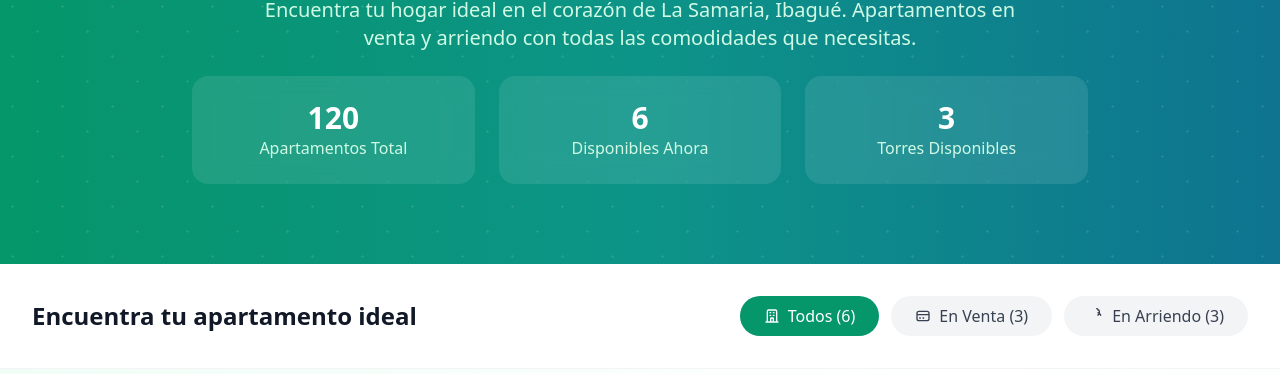
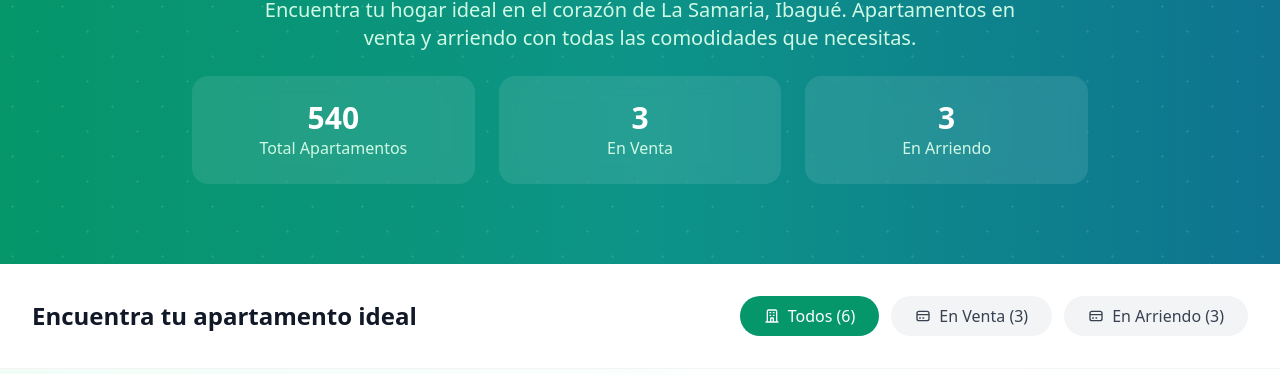
Before and after one commit to jmaldo1705/ConjuntosFront, an Angular app: page /apartamentos in a window 1280 px wide. Shown: the part 221-595 px from the top of the page. Built offline with nearby package versions, Linux system fonts and the light colour scheme.

Commit message:
se sube nueva version

```diff
--- a/src/app/components/apartamentos/apartamentos.component.html
+++ b/src/app/components/apartamentos/apartamentos.component.html
@@ -1,3 +1,4 @@
+
 <div class="min-h-screen bg-gradient-to-br from-emerald-50 via-white to-teal-50">
   <!-- Hero Section -->
   <section class="relative overflow-hidden py-20 bg-gradient-to-r from-emerald-600 via-teal-600 to-cyan-700">
@@ -18,16 +19,16 @@
 
         <div class="grid md:grid-cols-3 gap-6 max-w-4xl mx-auto mt-12">
           <div class="bg-white/10 backdrop-blur-md rounded-2xl p-6 text-center">
-            <div class="text-3xl font-bold text-white">120</div>
-            <div class="text-emerald-100">Apartamentos Total</div>
-          </div>
-          <div class="bg-white/10 backdrop-blur-md rounded-2xl p-6 text-center">
-            <div class="text-3xl font-bold text-white">6</div>
-            <div class="text-emerald-100">Disponibles Ahora</div>
+            <div class="text-3xl font-bold text-white">540</div>
+            <div class="text-emerald-100">Total Apartamentos</div>
           </div>
           <div class="bg-white/10 backdrop-blur-md rounded-2xl p-6 text-center">
             <div class="text-3xl font-bold text-white">3</div>
-            <div class="text-emerald-100">Torres Disponibles</div>
+            <div class="text-emerald-100">En Venta</div>
+          </div>
+          <div class="bg-white/10 backdrop-blur-md rounded-2xl p-6 text-center">
+            <div class="text-3xl font-bold text-white">3</div>
+            <div class="text-emerald-100">En Arriendo</div>
           </div>
         </div>
       </div>
@@ -73,7 +74,7 @@
             class="px-6 py-2 rounded-full font-medium transition-all duration-200">
             <span class="flex items-center">
               <svg class="w-4 h-4 mr-2" fill="none" stroke="currentColor" viewBox="0 0 24 24">
-                <path stroke-linecap="round" stroke-linejoin="round" stroke-width="2" d="M15 7a2 2 0 012 2m0 0a2 2 0 012 2m-2-2a2 2 0 00-2 2m2-2V5a2 2 0 00-2-2m0 0V3a2 2 0 00-2-2m2 2a2 2 0 012 2v2"></path>
+                <path stroke-linecap="round" stroke-linejoin="round" stroke-width="2" d="M3 10h18M7 15h1m4 0h1m-7 4h12a3 3 0 003-3V8a3 3 0 00-3-3H6a3 3 0 00-3 3v8a3 3 0 003 3z"></path>
               </svg>
               En Arriendo ({{ apartamentosArriendo }})
             </span>
@@ -87,8 +88,8 @@
   <section class="py-12">
     <div class="max-w-7xl mx-auto px-4 sm:px-6 lg:px-8">
       <div class="grid md:grid-cols-2 lg:grid-cols-3 gap-8">
-        <div *ngFor="let apartamento of apartamentosFiltrados; trackBy: trackByApartamento"
-             class="group bg-white rounded-2xl shadow-lg hover:shadow-2xl transition-all duration-300 transform hover:-translate-y-2 overflow-hidden">
+        @for (apartamento of apartamentosFiltrados; track apartamento.id) {
+          <div class="group bg-white rounded-2xl shadow-lg hover:shadow-2xl transition-all duration-300 transform hover:-translate-y-2 overflow-hidden">
             <!-- Image Section -->
             <div class="relative h-64 overflow-hidden">
               <img
@@ -98,18 +99,21 @@
 
               <!-- Status Badge -->
               <div class="absolute top-4 left-4">
-              <span *ngIf="apartamento.tipo === 'venta'"
-                    class="bg-emerald-600 text-white px-3 py-1 rounded-full text-sm font-semibold">
+                @if (apartamento.tipo === 'venta') {
+                  <span class="bg-emerald-600 text-white px-3 py-1 rounded-full text-sm font-semibold">
                     En Venta
                   </span>
-              <span *ngIf="apartamento.tipo === 'arriendo'"
-                    class="bg-blue-600 text-white px-3 py-1 rounded-full text-sm font-semibold">
+                }
+                @if (apartamento.tipo === 'arriendo') {
+                  <span class="bg-blue-600 text-white px-3 py-1 rounded-full text-sm font-semibold">
                     En Arriendo
                   </span>
+                }
               </div>
 
               <!-- Featured Badge -->
-            <div *ngIf="apartamento.destacado" class="absolute top-4 right-4">
+              @if (apartamento.destacado) {
+                <div class="absolute top-4 right-4">
                   <span class="bg-yellow-500 text-white px-3 py-1 rounded-full text-sm font-semibold flex items-center">
                     <svg class="w-4 h-4 mr-1" fill="currentColor" viewBox="0 0 24 24">
                       <path d="M12 2l3.09 6.26L22 9.27l-5 4.87 1.18 6.88L12 17.77l-6.18 3.25L7 14.14 2 9.27l6.91-1.01L12 2z"/>
@@ -117,13 +121,16 @@
                     Destacado
                   </span>
                 </div>
+              }
 
               <!-- Availability Status -->
-            <div *ngIf="!apartamento.disponible" class="absolute inset-0 bg-gray-900/70 flex items-center justify-center">
+              @if (!apartamento.disponible) {
+                <div class="absolute inset-0 bg-gray-900/70 flex items-center justify-center">
                   <span class="bg-red-600 text-white px-4 py-2 rounded-lg font-semibold">
                     No Disponible
                   </span>
                 </div>
+              }
             </div>
 
             <!-- Content Section -->
@@ -181,7 +188,8 @@
                   Ver Detalles
                 </button>
 
-              <div *ngIf="apartamento.disponible" class="grid grid-cols-2 gap-2">
+                @if (apartamento.disponible) {
+                  <div class="grid grid-cols-2 gap-2">
                     <button
                       (click)="contactarInfo(apartamento)"
                       class="flex items-center justify-center bg-gray-100 text-gray-700 py-2 px-3 rounded-lg text-sm font-medium hover:bg-gray-200 transition-colors duration-200">
@@ -199,18 +207,20 @@
                       Visitar
                     </button>
                   </div>
+                }
               </div>
             </div>
           </div>
-      </div>
-
+        } @empty {
           <!-- Empty State -->
-      <div *ngIf="apartamentosFiltrados.length === 0" class="text-center py-12">
+          <div class="col-span-full text-center py-12">
             <svg class="w-24 h-24 text-gray-300 mx-auto mb-4" fill="none" stroke="currentColor" viewBox="0 0 24 24">
               <path stroke-linecap="round" stroke-linejoin="round" stroke-width="2" d="M19 21V5a2 2 0 00-2-2H7a2 2 0 00-2 2v16m14 0h2m-2 0h-5m-9 0H3m2 0h5M9 7h1m-1 4h1m4-4h1m-1 4h1m-5 10v-5a1 1 0 011-1h2a1 1 0 011 1v5m-4 0h4"></path>
             </svg>
             <h3 class="text-xl font-semibold text-gray-900 mb-2">No se encontraron apartamentos</h3>
             <p class="text-gray-600">No hay apartamentos disponibles con los filtros seleccionados.</p>
+          </div>
+        }
       </div>
     </div>
   </section>
@@ -245,7 +255,8 @@
 </div>
 
 <!-- Apartment Details Modal -->
-<div *ngIf="apartamentoSeleccionado" class="fixed inset-0 z-50 overflow-y-auto bg-black/50 backdrop-blur-sm flex items-center justify-center p-4">
+@if (apartamentoSeleccionado) {
+  <div class="fixed inset-0 z-50 overflow-y-auto bg-black/50 backdrop-blur-sm flex items-center justify-center p-4">
     <div class="bg-white rounded-2xl shadow-2xl max-w-4xl w-full max-h-[90vh] overflow-y-auto">
       <!-- Modal Header -->
       <div class="sticky top-0 bg-white border-b border-gray-100 px-6 py-4 rounded-t-2xl">
@@ -275,7 +286,8 @@
           </div>
 
           <!-- Image Navigation -->
-        <div *ngIf="apartamentoSeleccionado.imagenes.length > 1">
+          @if (apartamentoSeleccionado.imagenes.length > 1) {
+            <div>
               <button (click)="imagenAnterior()"
                       class="absolute left-4 top-1/2 transform -translate-y-1/2 bg-white/80 hover:bg-white p-2 rounded-full shadow-lg transition-all duration-200">
                 <svg class="w-6 h-6 text-gray-700" fill="none" stroke="currentColor" viewBox="0 0 24 24">
@@ -289,14 +301,18 @@
                 </svg>
               </button>
             </div>
+          }
 
           <!-- Image Indicators -->
-        <div *ngIf="apartamentoSeleccionado.imagenes.length > 1" class="absolute bottom-4 left-1/2 transform -translate-x-1/2 flex space-x-2">
-          <button *ngFor="let imagen of apartamentoSeleccionado.imagenes; let i = index"
-                  (click)="imagenActual = i"
+          @if (apartamentoSeleccionado.imagenes.length > 1) {
+            <div class="absolute bottom-4 left-1/2 transform -translate-x-1/2 flex space-x-2">
+              @for (imagen of apartamentoSeleccionado.imagenes; track $index; let i = $index) {
+                <button (click)="imagenActual = i"
                         [class]="imagenActual === i ? 'bg-white' : 'bg-white/50'"
                         class="w-3 h-3 rounded-full transition-all duration-200"></button>
+              }
             </div>
+          }
         </div>
 
         <div class="grid lg:grid-cols-2 gap-8">
@@ -304,18 +320,21 @@
           <div>
             <div class="mb-6">
               <div class="flex items-center space-x-2 mb-2">
-              <span *ngIf="apartamentoSeleccionado.tipo === 'venta'"
-                    class="bg-emerald-100 text-emerald-800 px-3 py-1 rounded-full text-sm font-semibold">
+                @if (apartamentoSeleccionado.tipo === 'venta') {
+                  <span class="bg-emerald-100 text-emerald-800 px-3 py-1 rounded-full text-sm font-semibold">
                     En Venta
                   </span>
-              <span *ngIf="apartamentoSeleccionado.tipo === 'arriendo'"
-                    class="bg-blue-100 text-blue-800 px-3 py-1 rounded-full text-sm font-semibold">
+                }
+                @if (apartamentoSeleccionado.tipo === 'arriendo') {
+                  <span class="bg-blue-100 text-blue-800 px-3 py-1 rounded-full text-sm font-semibold">
                     En Arriendo
                   </span>
-              <span *ngIf="apartamentoSeleccionado.destacado"
-                    class="bg-yellow-100 text-yellow-800 px-3 py-1 rounded-full text-sm font-semibold">
+                }
+                @if (apartamentoSeleccionado.destacado) {
+                  <span class="bg-yellow-100 text-yellow-800 px-3 py-1 rounded-full text-sm font-semibold">
                     Destacado
                   </span>
+                }
               </div>
               <p class="text-3xl font-bold text-emerald-600 mb-2">
                 {{ formatearPrecio(apartamentoSeleccionado.precio, apartamentoSeleccionado.tipo) }}
@@ -376,18 +395,21 @@
           <div>
             <h4 class="text-xl font-bold text-gray-900 mb-4">Características</h4>
             <ul class="space-y-3">
-            <li *ngFor="let caracteristica of apartamentoSeleccionado.caracteristicas" class="flex items-center space-x-3">
+              @for (caracteristica of apartamentoSeleccionado.caracteristicas; track $index) {
+                <li class="flex items-center space-x-3">
                   <svg class="w-5 h-5 text-emerald-600 flex-shrink-0" fill="none" stroke="currentColor" viewBox="0 0 24 24">
                     <path stroke-linecap="round" stroke-linejoin="round" stroke-width="2" d="M5 13l4 4L19 7"></path>
                   </svg>
                   <span class="text-gray-700">{{ caracteristica }}</span>
                 </li>
+              }
             </ul>
           </div>
         </div>
 
         <!-- Action Buttons -->
-      <div *ngIf="apartamentoSeleccionado.disponible" class="mt-8 pt-6 border-t border-gray-200">
+        @if (apartamentoSeleccionado.disponible) {
+          <div class="mt-8 pt-6 border-t border-gray-200">
             <div class="grid md:grid-cols-2 gap-4">
               <button
                 (click)="contactarInfo(apartamentoSeleccionado)"
@@ -407,13 +429,16 @@
               </button>
             </div>
           </div>
-      <div *ngIf="!apartamentoSeleccionado.disponible" class="mt-8 pt-6 border-t border-gray-200">
+        } @else {
+          <div class="mt-8 pt-6 border-t border-gray-200">
             <div class="bg-red-50 border border-red-200 rounded-xl p-4 text-center">
               <span class="text-red-800 font-semibold">
                 Este apartamento no está disponible actualmente
               </span>
             </div>
           </div>
+        }
       </div>
     </div>
   </div>
+}
--- a/src/app/components/index/index.component.ts
+++ b/src/app/components/index/index.component.ts
@@ -78,7 +78,7 @@ export class IndexComponent {
     {
       title: 'Salón Social',
       description: 'Espacio amplio y versátil para celebraciones familiares y eventos comunitarios.',
-      icon: 'M12 4.354a4 4 0 110 5.292M15 21H3v-1a6 6 0 0112 0v1zm0 0h6v-1a6 6 0 00-9-5.197m13.5-9a2.5 2.5 0 11-5 0 2.5 2.5 0 015 0z',
+      icon: 'M16 11c1.66 0 3-1.34 3-3s-1.34-3-3-3-3 1.34-3 3 1.34 3 3 3zm-8 0c1.66 0 3-1.34 3-3S9.66 5 8 5 5 6.34 5 8s1.34 3 3 3zm0 2c-2.33 0-7 1.17-7 3.5V19h14v-2.5C17 14.17 12.33 13 10 13zm8 0c-.29 0-.62.02-.97.05 1.16.84 1.97 1.97 1.97 3.45V19h4v-2.5c0-2.33-4.67-3.5-7-3.5z',
       colorFrom: 'from-teal-500',
       colorTo: 'to-blue-600'
     },
```
Lines whose indentation alone changed are shown as unchanged.
